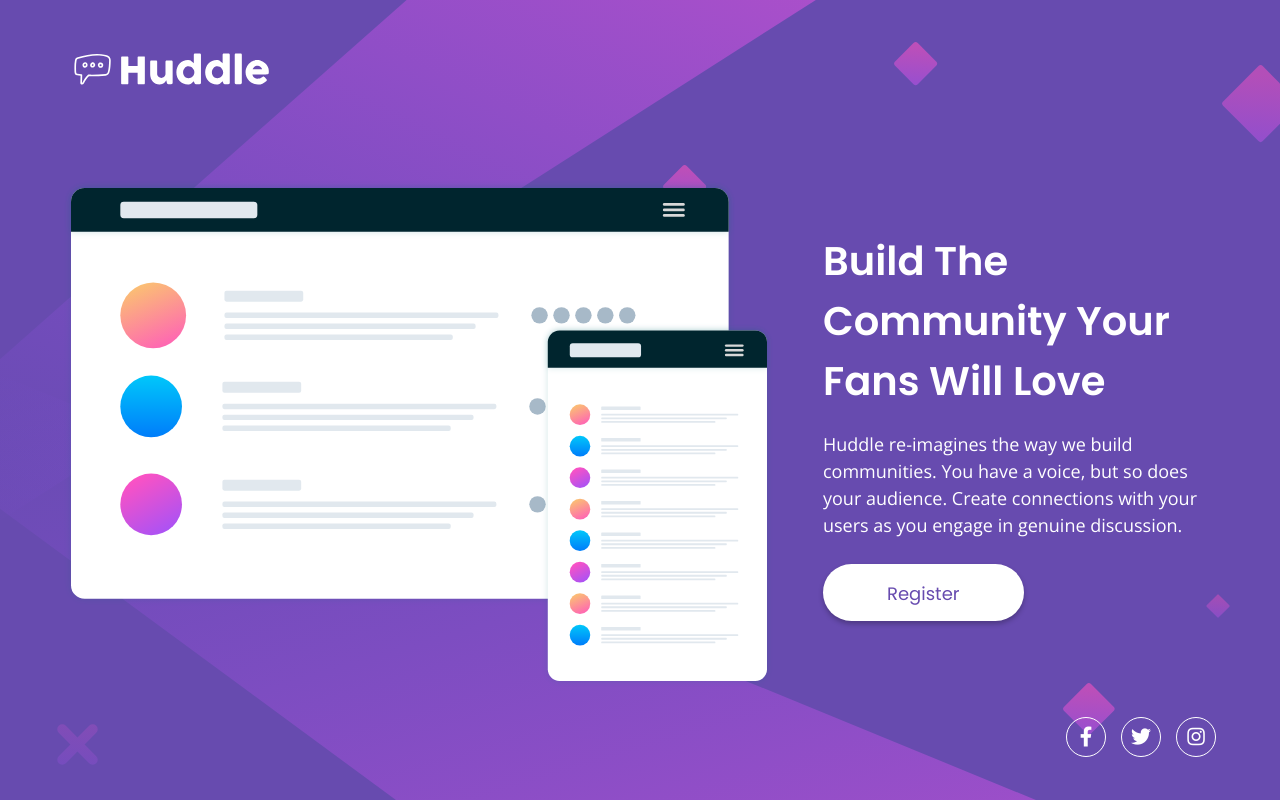
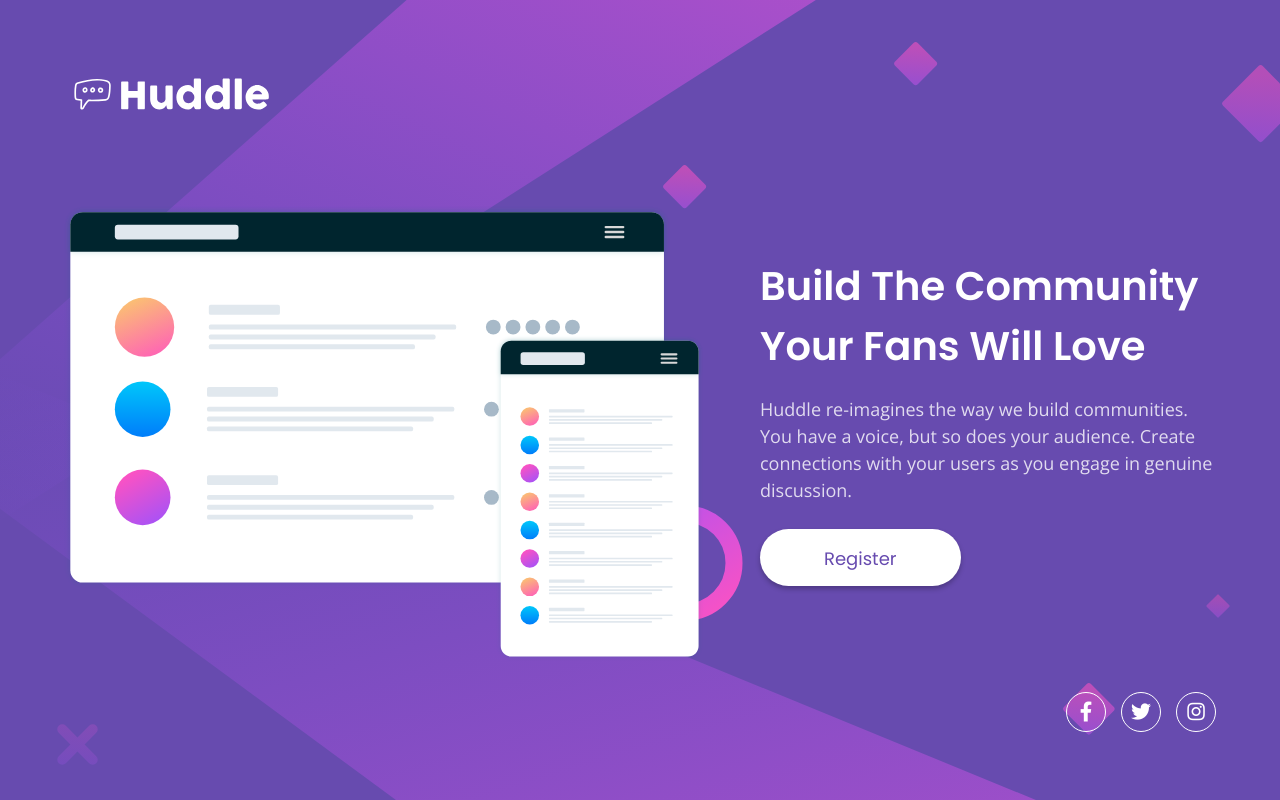
Before and after one commit to padawandr/fem-n-huddle-landing-page, a website: page src/index.html in a window 1280 px wide. Drawn offline with nearby package versions, Linux system fonts and the light colour scheme.

Commit message:
fix: adjust hero class overflow bug

```diff
--- a/src/scss/style.scss
+++ b/src/scss/style.scss
@@ -91,6 +91,7 @@ body {
 
 	&__description {
 		margin: 1.2rem auto 0;
+		opacity: .8;
 	}
 
 	&__button {
@@ -98,7 +99,7 @@ body {
 		background-color: $color-neutral;
 		border: none;
 		border-radius: 10rem;
-		box-shadow: 0 .3rem .5rem hsla(0, 0, 0, .25);
+		box-shadow: 0 .3rem .5rem rgba(0, 0, 0, .25);
 		cursor: pointer;
 		margin-top: 2.5rem;
 		padding: 1.2rem 7.6rem 1rem;
@@ -143,10 +144,19 @@ body {
 }
 
 //===== MEDIA QUERIES ========================================================//
+@media screen and (min-width: 768px) {
+
+	body {
+		background-size: cover;
+	}
+
+}
+
 @media screen and (min-width: 1024px) {
 
 	body {
 		background-image: url('../assets/bg-desktop.svg');
+		background-position-y: center;
 		background-size: cover;
 	}
 
@@ -163,21 +173,17 @@ body {
 	}
 
 	.hero {
-		align-items: center;
-		flex-direction: row;
-		gap: 5rem;
-		justify-content: center;
+		display: grid;
+		grid-template-columns: 1fr 1fr;
 
 		&__image {
-			display: inline-block;
-			flex: 1;
-			flex: 1.35;
+			width: min(50vw, 70rem);
 		}
 
 		&__info {
+			align-self: center;
+			margin: 0 0 0 5.6rem;
 			text-align: left;
-			margin: 0;
-			flex: 1;
 		}
 
 		&__title {
@@ -217,10 +223,9 @@ body {
 @media screen and (min-width: 1240px) {
 
 	.hero {
-		align-items: flex-start;
-
 		&__info {
-			margin: 5rem 0 0;
+			align-self: flex-start;
+			margin-top: 5rem;
 		}
 
 		&__title {
@@ -238,12 +243,3 @@ body {
 	}
 
 }
-
-@media screen and (min-width: 1320px) {
-
-	body {
-		background-position-x: left;
-		background-size: contain;
-	}
-
-}
```
Also changed, not shown: src/css/style.css.
